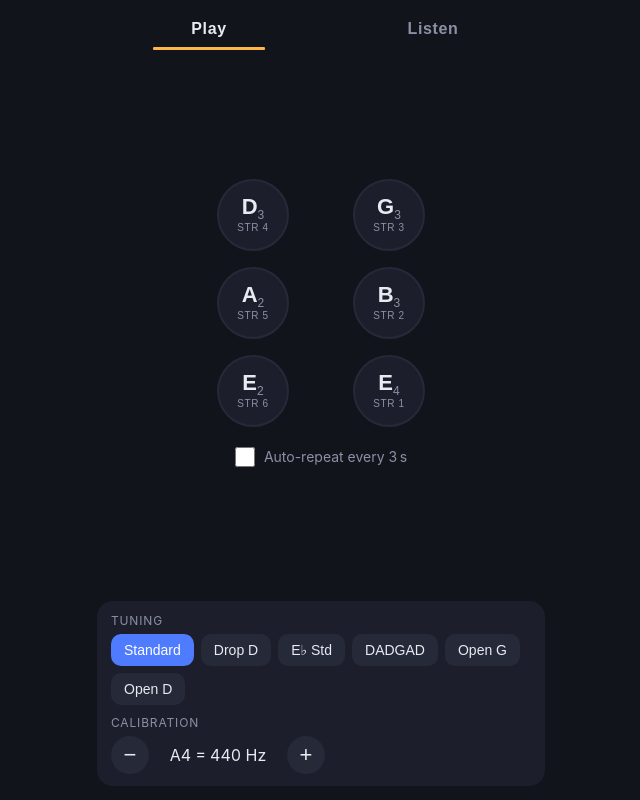
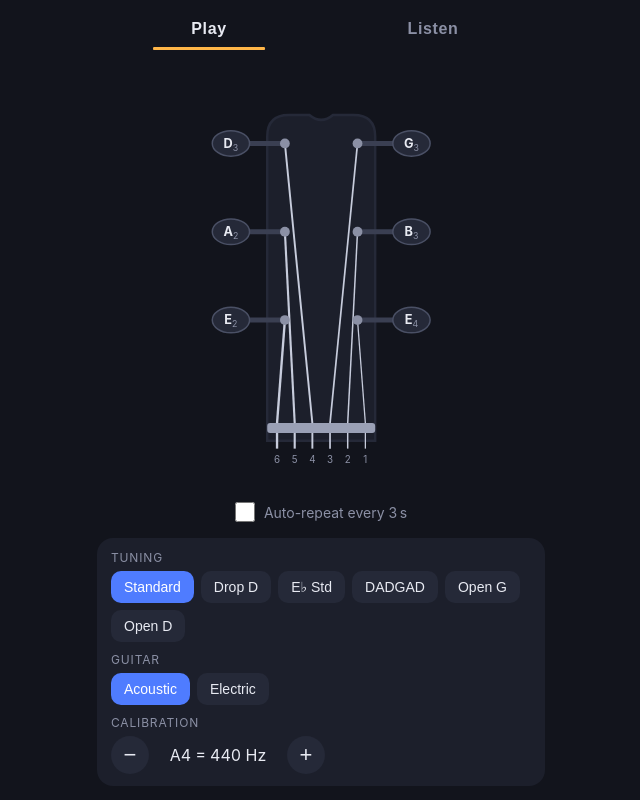
Before and after one commit to linkel/tuner, a plain HTML site: page index.html in a window 1280 px wide. Shown: the whole page, without its empty margins (319-959 px from the left). Drawn offline with Linux system fonts and the light colour scheme.

Commit message:
soften pluck attack and change appearance

```diff
--- a/app.js
+++ b/app.js
@@ -16,6 +16,7 @@ const state = {
   a4: 440,
   lock: "auto",       // "auto" (chromatic) | "strings"
   repeat: false,
+  guitar: "acoustic", // "acoustic" (3+3) | "electric" (6-in-line)
 };
 
 const A4_MIN = 430, A4_MAX = 450;
@@ -28,6 +29,7 @@ function loadState() {
     if (saved.a4 >= A4_MIN && saved.a4 <= A4_MAX) state.a4 = Math.round(saved.a4);
     if (["auto", "strings"].includes(saved.lock)) state.lock = saved.lock;
     if (typeof saved.repeat === "boolean") state.repeat = saved.repeat;
+    if (["acoustic", "electric"].includes(saved.guitar)) state.guitar = saved.guitar;
   } catch (e) { /* corrupted storage — use defaults */ }
 }
 
@@ -103,13 +105,15 @@ function getPluckBuffer(midi) {
   const df = d - di;
   const init = di + 3;
 
-  // Excitation: lightly lowpassed noise for a softer pick attack…
+  // Excitation: lowpassed noise for a softer pick attack…
   let prev = 0;
   for (let i = 0; i < init; i++) {
     const w = Math.random() * 2 - 1;
     data[i] = (w + prev) / 2;
     prev = w;
   }
+  let p = 0;
+  for (let i = 0; i < init; i++) { data[i] = (data[i] + p) / 2; p = data[i]; }
   // …with a pick-position comb (~12% along the string) for realism.
   const pick = Math.max(1, Math.round(period * 0.12));
   for (let i = init - 1; i >= pick; i--) data[i] -= 0.5 * data[i - pick];
@@ -121,6 +125,19 @@ function getPluckBuffer(midi) {
     const x1 = data[i - di - 1] * (1 - df) + data[i - di - 2] * df;
     data[i] = g * 0.5 * (x0 + x1);
   }
+
+  // Round off the pick transient: blend in a lowpassed copy over the
+  // first 80 ms, strongest at the very start, then a short fade-in so
+  // the onset has no instantaneous edge.
+  const soft = Math.floor(sr * 0.08);
+  let lp = 0;
+  for (let i = 0; i < soft; i++) {
+    lp += 0.22 * (data[i] - lp);
+    const mix = 1 - i / soft;
+    data[i] = data[i] * (1 - mix) + lp * mix;
+  }
+  const fadeIn = Math.floor(sr * 0.012);
+  for (let i = 0; i < fadeIn; i++) data[i] *= i / fadeIn;
 
   // Normalize and fade the tail to silence.
   let peak = 0;
@@ -361,7 +378,7 @@ const paneListen = $("pane-listen");
 const tabPlay = $("tab-play");
 const tabListen = $("tab-listen");
 const tabUnderline = $("tab-underline");
-const stringGrid = $("string-grid");
+const headstockWrap = $("headstock-wrap");
 const glow = $("glow");
 const needle = $("needle");
 const noteName = $("note-name");
@@ -455,25 +472,84 @@ paneViewport.addEventListener("touchcancel", () => {
   swiping = false;
 });
 
-/* ================= UI: string buttons ================= */
+/* ================= UI: headstock ================= */
 
 let lastString = null; // index into current tuning, for auto-repeat
 let ringTimer = null;
 
-function buildStrings() {
+const NUT_TOP = 370;
+const NUT_BOT = 380;
+
+// Per-style geometry: headstock outline, nut extent, where each string
+// (index 0 = low E side) crosses the nut, and its peg post + knob spot.
+const HEADSTOCKS = {
+  // Acoustic 3+3: low strings up the left, high strings down the right.
+  acoustic: {
+    outline: "M 95 388 L 95 78 Q 95 56 117 56 L 138 56 Q 150 66 162 56 L 183 56 Q 205 56 205 78 L 205 388 Z",
+    nut: [95, 205],
+    nutXs: [105, 123, 141, 159, 177, 195],
+    pegs: [
+      { post: [113, 265], knob: [58, 265] },
+      { post: [113, 175], knob: [58, 175] },
+      { post: [113, 85],  knob: [58, 85] },
+      { post: [187, 85],  knob: [242, 85] },
+      { post: [187, 175], knob: [242, 175] },
+      { post: [187, 265], knob: [242, 265] },
+    ],
+  },
+  // Electric 6-in-line (Fender-style): all knobs on one side,
+  // low E's peg closest to the nut.
+  electric: {
+    outline: "M 112 388 L 104 100 Q 102 62 140 62 L 198 66 Q 230 68 216 94 Q 203 118 199 158 Q 193 210 192 388 Z",
+    nut: [110, 190],
+    nutXs: [119, 131.4, 143.8, 156.2, 168.6, 181],
+    pegs: [
+      { post: [120, 330], knob: [58, 330] },
+      { post: [119, 280], knob: [58, 280] },
+      { post: [118, 230], knob: [58, 230] },
+      { post: [117, 180], knob: [58, 180] },
+      { post: [116, 130], knob: [58, 130] },
+      { post: [115, 80],  knob: [58, 80] },
+    ],
+  },
+};
+
+function pegLabelSvg(noteStr) {
+  const m = noteStr.match(/^([A-G][b#]?)(\d)$/);
+  return noteLabel(m[1]) + "<tspan class='oct' dy='3'>" + m[2] + "</tspan>";
+}
+
+function buildHeadstock() {
   const t = currentTuning();
-  stringGrid.innerHTML = "";
-  // Headstock-ish 3+3: low strings on the left, high on the right, high at top.
-  const order = [2, 3, 1, 4, 0, 5];
-  for (const idx of order) {
-    const b = document.createElement("button");
-    b.className = "string-btn";
-    b.dataset.index = idx;
-    b.innerHTML = "<span class='note'>" + labelHtml(t.strings[idx]) + "</span>" +
-                  "<span class='strnum'>STR " + (6 - idx) + "</span>";
-    b.addEventListener("click", () => playString(idx));
-    stringGrid.appendChild(b);
-  }
+  const hs = HEADSTOCKS[state.guitar];
+  let s = "<svg id='headstock-svg' viewBox='0 0 300 430'>";
+  s += "<path class='hs-body' d='" + hs.outline + "'/>";
+  s += "<rect class='hs-nut' x='" + hs.nut[0] + "' y='" + NUT_TOP + "' width='" +
+       (hs.nut[1] - hs.nut[0]) + "' height='" + (NUT_BOT - NUT_TOP) + "' rx='3'/>";
+  hs.nutXs.forEach((x, i) => {
+    const w = (2.4 - 0.22 * i).toFixed(2);
+    const post = hs.pegs[i].post;
+    // String: nut to peg post, plus a stub below the nut toward the neck.
+    s += "<line class='hs-string' x1='" + x + "' y1='" + NUT_TOP + "' x2='" + post[0] +
+         "' y2='" + post[1] + "' stroke-width='" + w + "'/>";
+    s += "<line class='hs-string' x1='" + x + "' y1='" + NUT_BOT + "' x2='" + x +
+         "' y2='396' stroke-width='" + w + "'/>";
+    s += "<text class='hs-strnum' x='" + x + "' y='411'>" + (6 - i) + "</text>";
+  });
+  hs.pegs.forEach((p, i) => {
+    s += "<g class='peg' data-index='" + i + "'>" +
+         "<line class='shaft' x1='" + p.post[0] + "' y1='" + p.post[1] + "' x2='" + p.knob[0] + "' y2='" + p.knob[1] + "'/>" +
+         "<circle class='post' cx='" + p.post[0] + "' cy='" + p.post[1] + "' r='5'/>" +
+         "<ellipse class='knob' cx='" + p.knob[0] + "' cy='" + p.knob[1] + "' rx='19' ry='13'/>" +
+         "<text class='peg-label' x='" + p.knob[0] + "' y='" + (p.knob[1] + 4.5) + "'>" + pegLabelSvg(t.strings[i]) + "</text>" +
+         "<circle class='hit' cx='" + p.knob[0] + "' cy='" + p.knob[1] + "' r='31'/>" +
+         "</g>";
+  });
+  s += "</svg>";
+  headstockWrap.innerHTML = s;
+  headstockWrap.querySelectorAll(".peg").forEach((g) => {
+    g.addEventListener("click", () => playString(+g.dataset.index));
+  });
 }
 
 function playString(idx) {
@@ -481,11 +557,11 @@ function playString(idx) {
   pluck(noteToMidi(t.strings[idx]));
   lastString = idx;
   clearTimeout(ringTimer);
-  stringGrid.querySelectorAll(".string-btn").forEach((b) => {
-    b.classList.toggle("ringing", +b.dataset.index === idx);
+  headstockWrap.querySelectorAll(".peg").forEach((g) => {
+    g.classList.toggle("ringing", +g.dataset.index === idx);
   });
   ringTimer = setTimeout(() => {
-    stringGrid.querySelectorAll(".string-btn").forEach((b) => b.classList.remove("ringing"));
+    headstockWrap.querySelectorAll(".peg").forEach((g) => g.classList.remove("ringing"));
   }, 900);
 }
 
@@ -516,10 +592,19 @@ TUNINGS.forEach((t) => {
     state.tuning = t.id;
     saveState();
     selectChip(tuningRow, (c) => c.dataset.tuning === t.id);
-    buildStrings();
+    buildHeadstock();
     lastString = null;
   });
   tuningRow.appendChild(b);
+});
+
+document.querySelectorAll(".guitar-chip").forEach((b) => {
+  b.addEventListener("click", () => {
+    state.guitar = b.dataset.guitar;
+    saveState();
+    selectChip($("guitar-row"), (c) => c.dataset.guitar === state.guitar);
+    buildHeadstock();
+  });
 });
 
 document.querySelectorAll(".lock-chip").forEach((b) => {
@@ -590,7 +675,8 @@ setA4(state.a4);
 $("repeat-check").checked = state.repeat;
 selectChip(tuningRow, (c) => c.dataset.tuning === state.tuning);
 selectChip($("lock-row"), (c) => c.dataset.lock === state.lock);
-buildStrings();
+selectChip($("guitar-row"), (c) => c.dataset.guitar === state.guitar);
+buildHeadstock();
 goTo(0);
 requestAnimationFrame(loop);
 
--- a/index.html
+++ b/index.html
@@ -31,7 +31,7 @@
 
         <!-- Play: tune by ear -->
         <section class="pane" id="pane-play">
-          <div id="string-grid"></div>
+          <div id="headstock-wrap"></div>
           <label class="toggle-row">
             <input type="checkbox" id="repeat-check">
             <span>Auto-repeat every 3&thinsp;s</span>
@@ -77,6 +77,13 @@
         <div id="tuning-row" class="chip-row"></div>
       </div>
       <div class="setting-group">
+        <div class="setting-label">Guitar</div>
+        <div id="guitar-row" class="chip-row">
+          <button class="chip guitar-chip" data-guitar="acoustic">Acoustic</button>
+          <button class="chip guitar-chip" data-guitar="electric">Electric</button>
+        </div>
+      </div>
+      <div class="setting-group">
         <div class="setting-label">Calibration</div>
         <div id="a4-row">
           <button id="a4-minus" class="mini-btn" aria-label="Lower reference pitch">&minus;</button>
--- a/style.css
+++ b/style.css
@@ -103,50 +103,60 @@ html, body {
   border-radius: 16px;
 }
 
-/* ---------- Play pane ---------- */
+/* ---------- Play pane: headstock ---------- */
 
-#string-grid {
-  display: grid;
-  grid-template-columns: repeat(2, 1fr);
-  gap: 16px 64px;
+#headstock-wrap {
+  flex: 1;
+  min-height: 0;
+  width: 100%;
+  display: flex;
+  align-items: center;
+  justify-content: center;
 }
 
-.string-btn {
-  width: 72px;
-  height: 72px;
-  border-radius: 50%;
-  border: 2px solid var(--panel-2);
-  background: var(--panel);
-  color: var(--text);
-  cursor: pointer;
-  display: flex;
-  flex-direction: column;
-  align-items: center;
-  justify-content: center;
-  gap: 1px;
-  transition: background 0.15s, border-color 0.15s, box-shadow 0.3s;
+#headstock-svg {
+  height: 100%;
+  max-height: 460px;
+  max-width: 92%;
+  aspect-ratio: 300 / 430;
 }
-.string-btn .note {
-  font-size: 22px;
+
+.hs-body { fill: var(--panel); stroke: var(--panel-2); stroke-width: 2.5; }
+.hs-nut { fill: #9aa0b5; }
+.hs-string { stroke: #c7ccdc; fill: none; }
+.hs-strnum {
+  fill: var(--text-dim);
+  font-size: 10px;
+  text-anchor: middle;
+  font-family: inherit;
+}
+
+.peg { cursor: pointer; }
+.peg .shaft { stroke: #3a3f52; stroke-width: 5; stroke-linecap: round; }
+.peg .post { fill: #8b90a5; }
+.peg .knob {
+  fill: var(--panel-2);
+  stroke: #4a5065;
+  stroke-width: 1.5;
+  transition: fill 0.15s, stroke 0.15s;
+}
+.peg .peg-label {
+  fill: var(--text);
+  font-size: 13px;
   font-weight: 700;
-  line-height: 1;
+  text-anchor: middle;
+  font-family: inherit;
+  pointer-events: none;
 }
-.string-btn .note sub {
-  font-size: 12px;
-  font-weight: 400;
-  color: var(--text-dim);
+.peg .peg-label .oct { font-size: 9px; font-weight: 400; fill: var(--text-dim); }
+.peg .hit { fill: transparent; pointer-events: all; }
+.peg.ringing .knob {
+  fill: var(--accent);
+  stroke: var(--accent-dim);
+  filter: drop-shadow(0 0 8px rgba(255, 182, 72, 0.6));
 }
-.string-btn .strnum {
-  font-size: 10px;
-  color: var(--text-dim);
-  letter-spacing: 0.06em;
-}
-.string-btn:active,
-.string-btn.ringing {
-  background: var(--panel-2);
-  border-color: var(--accent);
-  box-shadow: 0 0 18px rgba(255, 182, 72, 0.35);
-}
+.peg.ringing .peg-label { fill: #1a1408; }
+.peg.ringing .peg-label .oct { fill: #5c451c; }
 
 .toggle-row {
   display: flex;
@@ -331,8 +341,6 @@ html, body {
 
 /* Short screens (iPhone SE etc.) */
 @media (max-height: 660px) {
-  .string-btn { width: 62px; height: 62px; }
-  #string-grid { gap: 10px 52px; }
   #note-name { font-size: 50px; }
   #note-readout { min-height: 96px; }
 }
```
